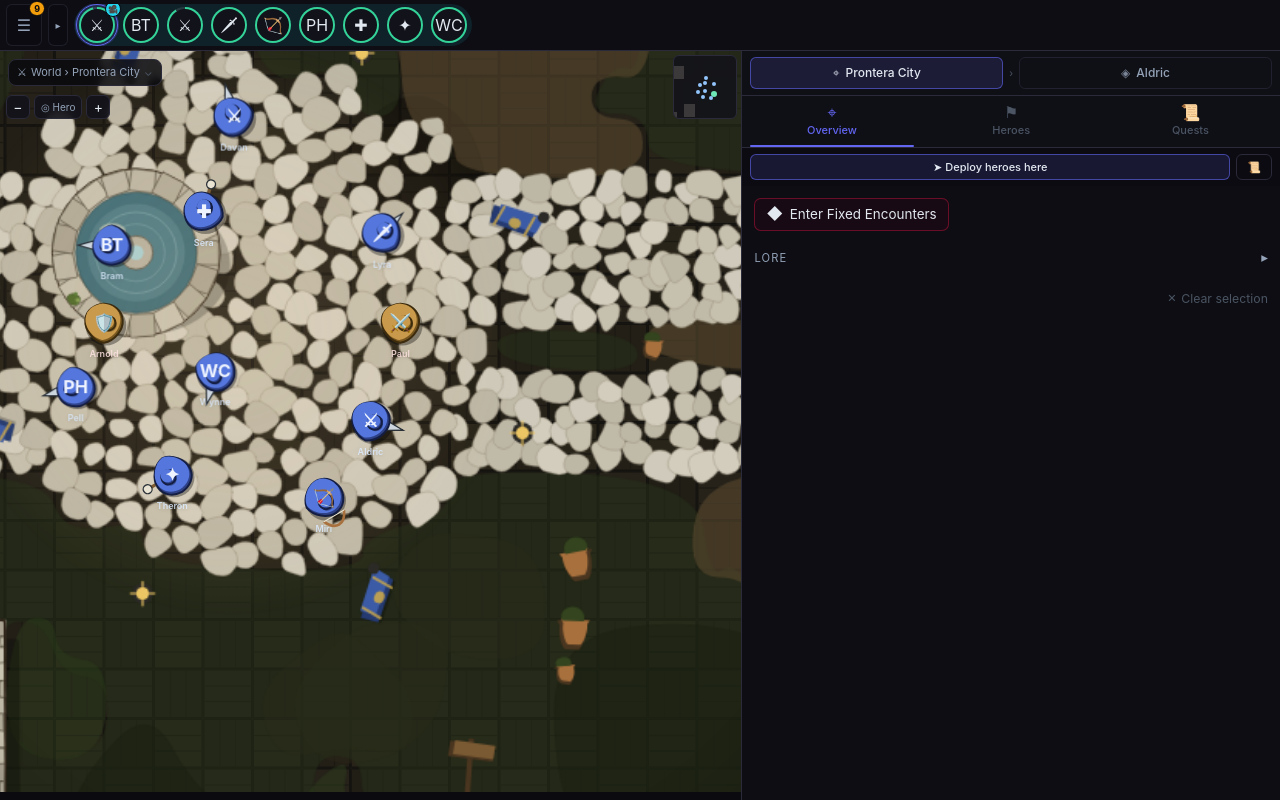
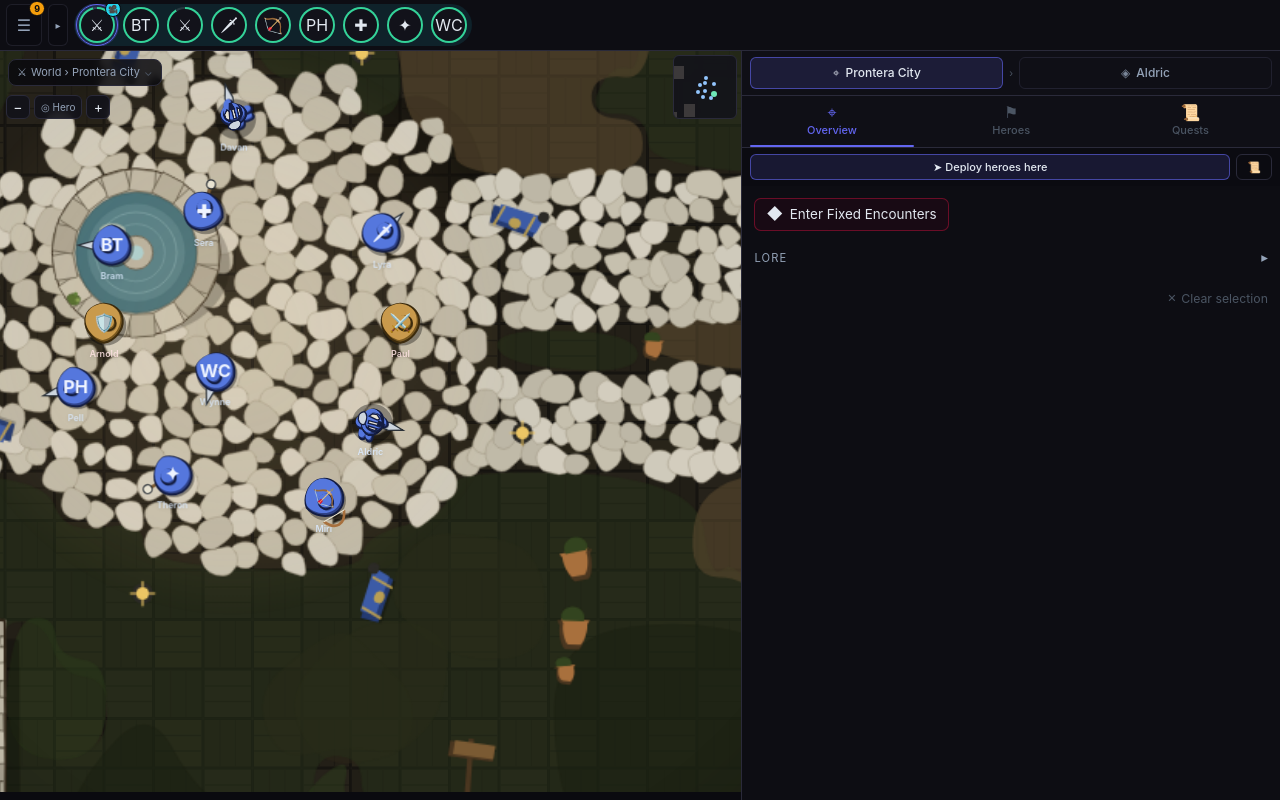
Before and after one commit to tyleraland/incremental-20260418, a React (Vite) app: page / in a window 1280 px wide. Built offline with nearby package versions, Linux system fonts and the light colour scheme.

Commit message:
Try simpler knight paper body

```diff
--- a/src/index.css
+++ b/src/index.css
@@ -126,7 +126,8 @@
 
 /* Part-level melee jab: the attacker's HEAD group snaps toward the target and
    settles; TRAILING parts (the tail) lag the opposite way — so the token reads
-   as lunging with its body, not sliding as a rigid disc. Direction rides in
+   as lunging with its body, not sliding as a rigid disc. Sword/dagger weapons
+   use the same seam but rotate around the hand for a small slash. Direction rides in
    --atk-x/--atk-y (SVG user units, set per attack on the chip wrapper); the
    classes select on the wrapper and animate `[data-atk]` DESCENDANTS inside the
    memo'd token svg (the body never re-renders — its data-atk tags are static).
@@ -135,10 +136,16 @@
 @keyframes atk-jab-b   { 0% { transform: none } 40% { transform: translate(var(--atk-x, 0), var(--atk-y, 0)) } 100% { transform: none } }
 @keyframes atk-trail-a { 0% { transform: none } 45% { transform: translate(calc(var(--atk-x, 0) * -0.55), calc(var(--atk-y, 0) * -0.55)) } 100% { transform: none } }
 @keyframes atk-trail-b { 0% { transform: none } 45% { transform: translate(calc(var(--atk-x, 0) * -0.55), calc(var(--atk-y, 0) * -0.55)) } 100% { transform: none } }
+@keyframes atk-swing-a { 0% { transform: rotate(-18deg) translate(calc(var(--atk-x, 0) * -0.25), calc(var(--atk-y, 0) * -0.25)) } 42% { transform: rotate(28deg) translate(var(--atk-x, 0), var(--atk-y, 0)) } 100% { transform: rotate(0deg) translate(0, 0) } }
+@keyframes atk-swing-b { 0% { transform: rotate(-18deg) translate(calc(var(--atk-x, 0) * -0.25), calc(var(--atk-y, 0) * -0.25)) } 42% { transform: rotate(28deg) translate(var(--atk-x, 0), var(--atk-y, 0)) } 100% { transform: rotate(0deg) translate(0, 0) } }
 .animate-atk-a [data-atk="jab"]   { animation: atk-jab-a   0.3s ease-out; }
 .animate-atk-b [data-atk="jab"]   { animation: atk-jab-b   0.3s ease-out; }
 .animate-atk-a [data-atk="trail"] { animation: atk-trail-a 0.3s ease-out; }
 .animate-atk-b [data-atk="trail"] { animation: atk-trail-b 0.3s ease-out; }
+.animate-atk-a [data-atk="swing"],
+.animate-atk-b [data-atk="swing"] { transform-box: fill-box; transform-origin: 35% 50%; }
+.animate-atk-a [data-atk="swing"] { animation: atk-swing-a 0.3s ease-out; }
+.animate-atk-b [data-atk="swing"] { animation: atk-swing-b 0.3s ease-out; }
 
 /* Hit recoil: a struck token jerks back along the blow (--hit-x/--hit-y, % of
    the token box) with a brief squash, then settles. A whole-token wrapper
--- a/src/render/appearance.ts
+++ b/src/render/appearance.ts
@@ -21,7 +21,7 @@ export type Tone = 'player' | 'enemy' | 'neutral' | 'casting'
 // Silhouette family for the token body. A skin picks its body path by this —
 // NEVER by entity id (that translation happens here). A handful of shared
 // shapes cover the whole bestiary; per-monster art stays a non-goal.
-export type BodyShape = 'humanoid' | 'blob' | 'beast' | 'flyer' | 'snail' | 'serpent' | 'canine' | 'fearrow' | 'crampRat' | 'mandragora' | 'spider' | 'mimic' | 'mimic2' | 'thiefBug' | 'larva' | 'centipede'
+export type BodyShape = 'humanoid' | 'knight' | 'blob' | 'beast' | 'flyer' | 'snail' | 'serpent' | 'canine' | 'fearrow' | 'crampRat' | 'mandragora' | 'spider' | 'mimic' | 'mimic2' | 'thiefBug' | 'larva' | 'centipede'
 
 // A hero's handheld, keyed off class — the paper skin swaps its facing-blade
 // layer by this. Absent (Novice / monsters) → the skin's generic pointer.
@@ -58,6 +58,13 @@ export function weaponForClass(cls: string | null | undefined): Weapon | undefin
   return cls ? CLASS_WEAPON[cls] : undefined
 }
 
+const CLASS_BODY: Partial<Record<string, BodyShape>> = {
+  Fighter: 'knight',
+}
+export function bodyForClass(cls: string | null | undefined): BodyShape {
+  return (cls && CLASS_BODY[cls]) || 'humanoid'
+}
+
 // Monster id → silhouette family. Only non-beasts are listed: anything unlisted
 // (including future monsters) reads as 'beast', so a new registry entry gets a
 // sensible token without touching the render layer.
@@ -89,7 +96,7 @@ export function monsterBodyShape(monsterId: string): BodyShape {
 // Closed lists of the visual families, plus reverse lookups (who uses each), so
 // the dev asset gallery can list bodies/weapons and show what maps to them.
 // `satisfies` keeps these exhaustive against the unions at compile time.
-export const BODY_SHAPES = ['humanoid', 'blob', 'beast', 'flyer', 'snail', 'serpent', 'canine', 'fearrow', 'crampRat', 'mandragora', 'spider', 'mimic', 'mimic2', 'thiefBug', 'larva', 'centipede'] as const satisfies readonly BodyShape[]
+export const BODY_SHAPES = ['humanoid', 'knight', 'blob', 'beast', 'flyer', 'snail', 'serpent', 'canine', 'fearrow', 'crampRat', 'mandragora', 'spider', 'mimic', 'mimic2', 'thiefBug', 'larva', 'centipede'] as const satisfies readonly BodyShape[]
 export const WEAPONS = ['sword', 'bow', 'staff', 'dagger'] as const satisfies readonly Weapon[]
 export const monstersForShape = (shape: BodyShape): string[] =>
   Object.entries(MONSTER_SHAPE).filter(([, s]) => s === shape).map(([id]) => id)
@@ -136,7 +143,7 @@ export function getAppearance(c: Combatant, classFor: (id: string) => string | n
       glyph: (cls && CLASS_ICON[cls]) || initials(c.name),
       tone: casting ? 'casting' : 'player',
       scale: 1,
-      bodyShape: 'humanoid',
+      bodyShape: bodyForClass(cls),
       weapon: weaponForClass(cls),
       // A hero's elemental identity is its weapon-imbued attack element (§3).
       tint: ELEMENT_TINT[c.attackElement],
--- a/src/render/bodies/index.ts
+++ b/src/render/bodies/index.ts
@@ -1,4 +1,5 @@
 import { humanoidBody } from '@/render/bodies/humanoid'
+import { knightBody } from '@/render/bodies/knight'
 import { blobBody } from '@/render/bodies/blob'
 import { beastBody } from '@/render/bodies/beast'
 import { flyerBody } from '@/render/bodies/flyer'
@@ -19,6 +20,7 @@ import type { BodyPart } from '@/render/bodyTypes'
 
 export const PAPER_BODIES: Record<BodyShape, BodyPart[]> = {
   humanoid: humanoidBody,
+  knight: knightBody,
   blob: blobBody,
   beast: beastBody,
   flyer: flyerBody,
--- /dev/null
+++ b/src/render/bodies/knight.ts
@@ -0,0 +1,16 @@
+import type { BodyPart } from '@/render/bodyTypes'
+
+// Simple armored humanoid derived from the labeled Inkscape sketch: readable
+// limbs first, details second. The carried sword remains the shared weapon
+// layer; this body supplies legs, arms, plate silhouette, helmet, and shield.
+export const knightBody = [
+  { d: 'M46 59 C50 66 51 76 49 86 C46 95 37 96 34 88 C31 78 33 66 38 58 Z', c: [42, 75], lean: -3, walk: 1 },
+  { d: 'M54 59 C61 66 65 78 64 88 C63 96 54 97 50 88 C47 78 48 67 51 60 Z', c: [56, 75], lean: -3, walk: 2 },
+  { d: 'M39 43 C35 44 32 47 31 52 C30 57 34 61 42 60 L37 70 C28 73 20 67 20 58 C20 49 27 42 36 40 Z', c: [31, 56], lean: -1, shadow: true, walk: 1, atk: 'trail' },
+  { d: 'M61 36 C70 31 82 34 88 43 C92 50 86 57 78 54 L64 49 C58 46 57 40 61 36 Z', c: [75, 44], lean: 4, shadow: true, walk: 2, atk: 'jab' },
+  { d: 'M32 50 C32 32 43 21 56 22 C69 23 79 35 78 51 C77 68 66 79 53 80 C40 78 32 66 32 50 Z', c: [55, 51], idle: 'breathe' },
+  { d: 'M51 31 C62 27 75 34 78 47 C81 60 72 70 59 70 C48 70 40 62 40 51 C40 42 44 35 51 31 Z', c: [61, 50], lean: 3, shadow: true, atk: 'jab' },
+  { d: 'M22 52 C19 43 23 35 31 32 C39 36 42 47 39 59 C34 64 26 61 22 52 Z', kind: 'accent', fill: 'steel', stroke: true, lean: -1, walk: 1, atk: 'trail' },
+  { d: 'M44 39 L50 32 L60 31 L69 39 L64 43 L54 41 Z M46 49 L72 49 L72 55 L46 55 Z M48 61 L68 62 L65 67 L50 66 Z', kind: 'accent', fill: 'cream', stroke: true },
+  { d: 'M66 42 L83 47 L83 53 L66 58 Z', kind: 'accent', fill: 'outline', lean: 3, atk: 'jab' },
+] satisfies BodyPart[]
--- a/src/render/skins.tsx
+++ b/src/render/skins.tsx
@@ -224,8 +224,10 @@ const PaperBody = memo(function PaperBody({ glyph, tone, bodyShape, tint, weapon
         {/* ground-contact shadow: an offset flat ellipse, NOT filter:drop-shadow */}
         <ellipse cx="54" cy={alive ? 55 : 80} rx="46" ry={alive ? 45 : 17} fill={PAL.shadow} fillOpacity={0.35} />
         {angle != null && heroWeapon && (
-          <g transform={partT(parts[0])}>
-            {WEAPON_SHAPES[heroWeapon]}
+          <g data-atk={heroWeapon === 'sword' || heroWeapon === 'dagger' ? 'swing' : 'jab'}>
+            <g transform={partT(parts[0])}>
+              {WEAPON_SHAPES[heroWeapon]}
+            </g>
           </g>
         )}
         {alive && simple ? (
@@ -284,7 +286,7 @@ const PaperBody = memo(function PaperBody({ glyph, tone, bodyShape, tint, weapon
       </svg>
       {/* heroes/NPCs keep a small centered icon (class glyph / merchant mark);
           monsters are silhouette-only — the layered body IS the identity. */}
-      {!creature && (
+      {!creature && bodyShape !== 'knight' && (
         <span className="relative font-bold leading-none" style={{ fontSize: dims.fontSize, color: p.text }}>
           {alive ? glyph : ''}
         </span>
```
Also changed, not shown: 1 other file (tests, documents, lock files or other folders).
